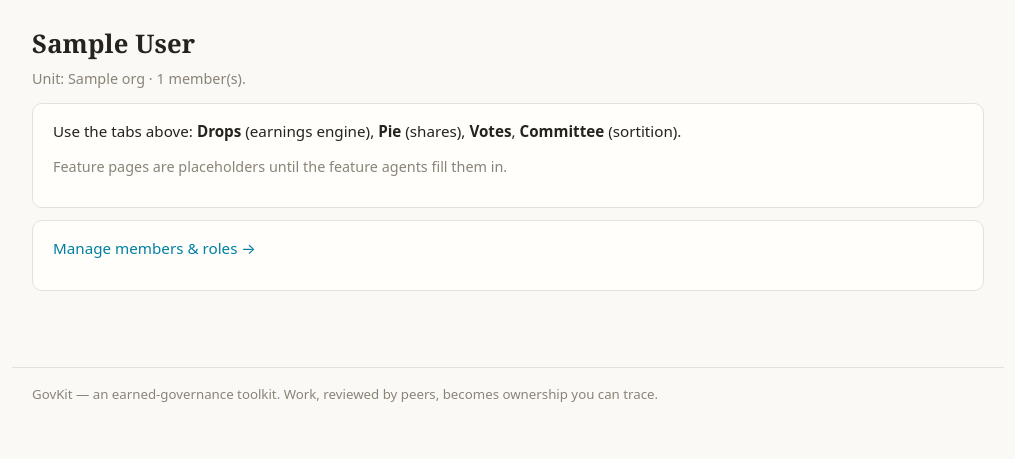
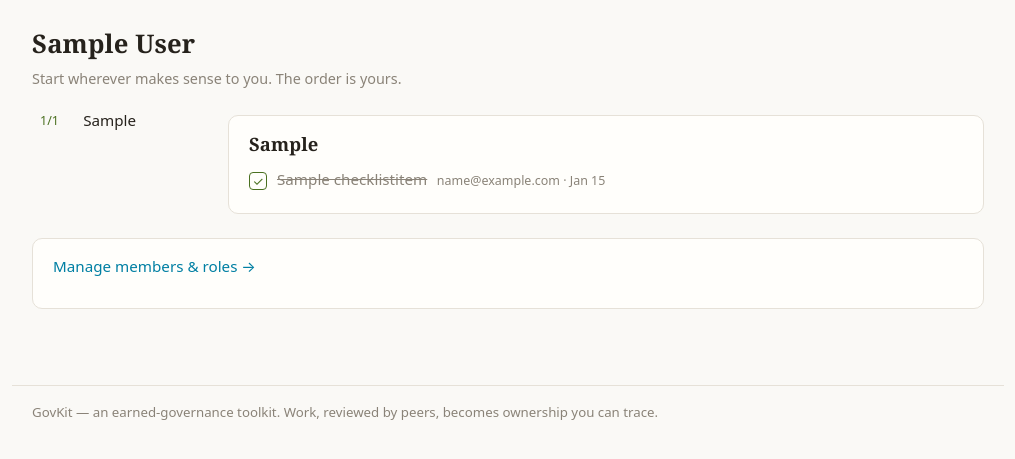
Before and after one commit to Cooperation-org/govkit, a Django app: a page that uses templates/orgs/dashboard.html in a window 1280 px wide. Shown: the part 52-511 px from the top of the page, without its empty margins (132-1147 px from the left). Run offline with Django 5.2, Linux system fonts and the light colour scheme; a user stored in the database is signed in; tables that the repository leaves empty hold one stand-in row (values such as "Sample post"); parts of the project's set-up code (start-up, migrations or seed data) failed here and were passed over.

Commit message:
B1+B2: founder accept creates venture org + any-order genesis checklist; venture fields on invites; onboarding down to two questions
- Invite gains venture_name/venture_url (mint UI + S2S GET payload; payload also
  now returns committed_claim_id/statement_as_published/video_url — fixes the
  null-after-commit gap flagged on the board)
- Founder-audience accept: venture Org auto-created (unit 'slices', founder admin,
  default valuation config), seeded with the five-module genesis checklist
  (exist / who's it for / build / money / receipts), lands founder on it
- Venture dashboard: choose-your-own-adventure side index + checkboxes, any order
  (content placeholder pending Golda's curriculum-arc review)
- Onboarding: name + starting point are the only questions; slug auto-derived,
  everything else defaulted and folded
- 216 tests green

```diff
--- a/apps/orgs/api.py
+++ b/apps/orgs/api.py
@@ -169,11 +169,16 @@
         "email": invite.email,
         "link": invite.link,
         "image_url": invite.image_url,
+        "venture_name": invite.venture_name,
+        "venture_url": invite.venture_url,
         "role": invite.role,
         "audience": invite.audience,
         "drafted_statement": invite.drafted_statement,
         "drafted_social_post": invite.drafted_social_post,
         "status": invite.status,
+        "committed_claim_id": invite.committed_claim_id,
+        "statement_as_published": invite.statement_as_published,
+        "video_url": invite.video_url,
         "expires_at": invite.expires_at.isoformat(),
         "accept_url": request.build_absolute_uri(
             reverse("orgs:accept_invite", kwargs={"code": invite.code})
--- a/apps/orgs/models.py
+++ b/apps/orgs/models.py
@@ -208,6 +208,11 @@
     link = models.URLField(blank=True, help_text="Their LinkedIn or website.")
     image_url = models.URLField(blank=True)
 
+    # The founder's venture (founder-audience invites): names the thing they are
+    # launching, so the doorway can center THEIR venture on cards and pages.
+    venture_name = models.CharField(max_length=255, blank=True)
+    venture_url = models.URLField(blank=True)
+
     # The inviter's authored drafts (never generated); invitee edits before commit.
     drafted_statement = models.TextField(blank=True)
     drafted_social_post = models.TextField(blank=True)
@@ -275,6 +280,34 @@
         self.save(update_fields=["status"])
 
 
+class ChecklistItem(models.Model):
+    """
+    One item of a venture org's genesis checklist (the any-order onboarding path).
+    Grouped into modules by apps.orgs.genesis; done is a timestamp + who, so the
+    checklist doubles as a plain record of what happened when.
+    """
+
+    org = models.ForeignKey(Org, on_delete=models.CASCADE, related_name="checklist_items")
+    module = models.CharField(max_length=32)
+    title = models.CharField(max_length=255)
+    order = models.PositiveIntegerField(default=0)
+    done_at = models.DateTimeField(null=True, blank=True)
+    done_by = models.ForeignKey(
+        settings.AUTH_USER_MODEL,
+        null=True,
+        blank=True,
+        on_delete=models.SET_NULL,
+        related_name="checklist_items_done",
+    )
+
+    class Meta:
+        ordering = ["order", "id"]
+
+    def __str__(self):
+        state = "done" if self.done_at else "open"
+        return f"ChecklistItem({self.org.slug}/{self.module}: {self.title[:40]}, {state})"
+
+
 class OpeningBalance(models.Model):
     """Imported pre-existing equity for a member (the historical-import target)."""
 
--- a/apps/orgs/urls.py
+++ b/apps/orgs/urls.py
@@ -20,6 +20,11 @@
     path("invites/<str:code>/accept/", views.accept_invite, name="accept_invite"),
     # Org-scoped (org_slug kwarg → middleware sets request.org / request.membership).
     path("o/<slug:org_slug>/", views.dashboard, name="dashboard"),
+    path(
+        "o/<slug:org_slug>/checklist/<int:item_id>/toggle/",
+        views.checklist_toggle,
+        name="checklist_toggle",
+    ),
     path("o/<slug:org_slug>/members/", views.members, name="members"),
     path("o/<slug:org_slug>/members/invite/", views.invite_create, name="invite_create"),
     path("o/<slug:org_slug>/members/rate/", views.org_rate, name="org_rate"),
--- a/apps/orgs/views.py
+++ b/apps/orgs/views.py
@@ -13,18 +13,21 @@
 from django.contrib import messages
 from django.contrib.auth.decorators import login_required
 from django.core.exceptions import PermissionDenied
+from django.http import Http404
 from django.shortcuts import redirect, render
 from django.urls import reverse
+from django.utils import timezone
 from django.views.decorators.http import require_POST
 
 from .forms import InviteForm, MemberUpdateForm, OnboardingForm, OrgRateForm
+from .genesis import modules_for
 from .invites import (
     SESSION_KEY,
     InviteError,
     accept_invite_for_user,
     get_invite_for_accept,
 )
-from .models import Invite, Membership, MembershipRole, Org
+from .models import ChecklistItem, Invite, Membership, MembershipRole, Org
 
 
 def landing(request):
@@ -41,11 +44,39 @@
 
 @login_required
 def dashboard(request, org_slug):
-    """Org home. request.org / request.membership set by OrgContextMiddleware."""
+    """
+    Org home. Venture orgs get the module checklist (side index, any order); orgs
+    without one get the plain home. request.org / request.membership set by
+    OrgContextMiddleware.
+    """
     return render(
         request,
         "orgs/dashboard.html",
-        {"member_count": Membership.objects.filter(org=request.org).count()},
+        {
+            "member_count": Membership.objects.filter(org=request.org).count(),
+            "modules": modules_for(request.org),
+        },
+    )
+
+
+@login_required
+@require_POST
+def checklist_toggle(request, org_slug, item_id):
+    """Check/uncheck a genesis item. Any member; records who and when."""
+    if request.membership is None and not request.user.is_superuser:
+        raise PermissionDenied("Only members may work the checklist.")
+    item = ChecklistItem.objects.filter(org=request.org, id=item_id).first()
+    if item is None:
+        raise Http404("No such checklist item.")
+    if item.done_at:
+        item.done_at = None
+        item.done_by = None
+    else:
+        item.done_at = timezone.now()
+        item.done_by = request.user
+    item.save(update_fields=["done_at", "done_by"])
+    return redirect(
+        f"{reverse('orgs:dashboard', kwargs={'org_slug': request.org.slug})}#module-{item.module}"
     )
 
 
@@ -125,6 +156,8 @@
         email=data.get("email", ""),
         link=data.get("link", ""),
         image_url=data.get("image_url", ""),
+        venture_name=data.get("venture_name", ""),
+        venture_url=data.get("venture_url", ""),
         drafted_statement=data.get("drafted_statement", ""),
         drafted_social_post=data.get("drafted_social_post", ""),
         created_by=request.user,
@@ -213,10 +246,16 @@
 
     if request.user.is_authenticated:
         try:
-            membership = accept_invite_for_user(invite, request.user)
+            membership, venture_org = accept_invite_for_user(invite, request.user)
         except InviteError as exc:
             messages.error(request, str(exc))
             return redirect("orgs:landing")
+        if venture_org is not None:
+            messages.success(
+                request,
+                f"{venture_org.display_name} is set up. Start anywhere on the checklist.",
+            )
+            return redirect("orgs:dashboard", org_slug=venture_org.slug)
         messages.success(request, f"You have joined {membership.org.display_name}.")
         return redirect("orgs:dashboard", org_slug=membership.org.slug)
 
--- a/static/govkit.css
+++ b/static/govkit.css
@@ -440,6 +440,63 @@
 .gk-rowbar-track { background: var(--gk-neutral-soft); border-radius: 3px; width: 8rem; max-width: 40vw; }
 .gk-rowbar { height: 0.45rem; border-radius: 3px; min-width: 1px; background: var(--gk-cat, var(--gk-accent)); }
 
+/* ---- genesis checklist (choose-your-own-adventure, any order) ------------ */
+
+.gk-cyoa { display: flex; gap: 1.25rem; align-items: flex-start; }
+.gk-cyoa-index {
+  position: sticky;
+  top: 1rem;
+  flex: 0 0 11rem;
+}
+.gk-cyoa-index ul { list-style: none; margin: 0; padding: 0; }
+.gk-cyoa-index li a {
+  display: flex;
+  align-items: center;
+  gap: 0.5rem;
+  padding: 0.4rem 0.5rem;
+  border-radius: 4px;
+  color: var(--gk-ink);
+  text-decoration: none;
+}
+.gk-cyoa-index li a:hover { background: var(--gk-neutral-soft); }
+.gk-cyoa-count {
+  font-size: 0.78rem;
+  color: var(--gk-muted);
+  min-width: 2.2rem;
+  font-variant-numeric: tabular-nums;
+}
+.gk-cyoa-alldone { color: var(--gk-ok); }
+.gk-cyoa-modules { flex: 1; min-width: 0; }
+.gk-cyoa-items { list-style: none; margin: 0; padding: 0; }
+.gk-cyoa-items li {
+  display: flex;
+  align-items: baseline;
+  gap: 0.6rem;
+  padding: 0.35rem 0;
+}
+.gk-cyoa-items form { display: inline; }
+.gk-checkbox {
+  width: 1.15rem;
+  height: 1.15rem;
+  padding: 0;
+  line-height: 1;
+  font-size: 0.8rem;
+  border: 1px solid var(--gk-muted);
+  border-radius: 4px;
+  background: var(--gk-surface);
+  color: var(--gk-ok);
+  cursor: pointer;
+  vertical-align: middle;
+}
+.gk-checkbox.is-done { border-color: var(--gk-ok); }
+.gk-done-title { color: var(--gk-muted); text-decoration: line-through; }
+.gk-done-meta { font-size: 0.78rem; }
+@media (max-width: 640px) {
+  .gk-cyoa { flex-direction: column; }
+  .gk-cyoa-index { position: static; flex: none; width: 100%; }
+  .gk-cyoa-index ul { display: flex; flex-wrap: wrap; gap: 0.25rem; }
+}
+
 /* ---- provenance (8 · PROVENANCE IS A BRANCH) ----------------------------- */
 
 details.gk-trace { margin: 0.25rem 0; }
--- a/templates/orgs/dashboard.html
+++ b/templates/orgs/dashboard.html
@@ -2,12 +2,57 @@
 {% block title %}{{ current_org.display_name }} — GovKit{% endblock %}
 {% block content %}
   <h1>{{ current_org.display_name }}</h1>
-  <p class="gk-placeholder">Unit: {{ current_org.unit_name }} &middot; {{ member_count }} member(s).</p>
-  <div class="gk-card">
-    <p>Use the tabs above: <strong>Drops</strong> (earnings engine), <strong>Pie</strong>
-      (shares), <strong>Votes</strong>, <strong>Committee</strong> (sortition).</p>
-    <p class="gk-placeholder">Feature pages are placeholders until the feature agents fill them in.</p>
-  </div>
+
+  {% if modules %}
+    {# Choose-your-own-adventure: side index + checkboxes, start anywhere. #}
+    <p class="gk-muted">Start wherever makes sense to you. The order is yours.</p>
+    <div class="gk-cyoa">
+      <nav class="gk-cyoa-index" aria-label="Modules">
+        <ul>
+          {% for m in modules %}
+            <li>
+              <a href="#module-{{ m.key }}">
+                <span class="gk-cyoa-count {% if m.done == m.total %}gk-cyoa-alldone{% endif %}">{{ m.done }}/{{ m.total }}</span>
+                {{ m.label }}
+              </a>
+            </li>
+          {% endfor %}
+        </ul>
+      </nav>
+      <div class="gk-cyoa-modules">
+        {% for m in modules %}
+          <section class="gk-card" id="module-{{ m.key }}">
+            <h2>{{ m.label }}</h2>
+            <ul class="gk-cyoa-items">
+              {% for item in m.items %}
+                <li>
+                  <form method="post"
+                        action="{% url 'orgs:checklist_toggle' org_slug=current_org.slug item_id=item.id %}">
+                    {% csrf_token %}
+                    <button type="submit" class="gk-checkbox {% if item.done_at %}is-done{% endif %}"
+                            aria-pressed="{% if item.done_at %}true{% else %}false{% endif %}"
+                            aria-label="{% if item.done_at %}Uncheck{% else %}Check{% endif %}: {{ item.title }}">
+                      {% if item.done_at %}&#10003;{% endif %}
+                    </button>
+                  </form>
+                  <span class="{% if item.done_at %}gk-done-title{% endif %}">{{ item.title }}</span>
+                  {% if item.done_at %}
+                    <span class="gk-muted gk-done-meta">{{ item.done_by.email|default:"" }} · {{ item.done_at|date:"M j" }}</span>
+                  {% endif %}
+                </li>
+              {% endfor %}
+            </ul>
+          </section>
+        {% endfor %}
+      </div>
+    </div>
+  {% else %}
+    <p class="gk-placeholder">Unit: {{ current_org.unit_name }} &middot; {{ member_count }} member(s).</p>
+    <div class="gk-card">
+      <p>Use the tabs above: <strong>Drops</strong> (earnings engine), <strong>Pie</strong>
+        (shares), <strong>Votes</strong>, <strong>Committee</strong> (sortition).</p>
+    </div>
+  {% endif %}
 
   {% if request.membership and request.membership.role == 'admin' or request.user.is_superuser %}
     <div class="gk-card">
--- a/templates/orgs/members.html
+++ b/templates/orgs/members.html
@@ -55,6 +55,9 @@
       {{ invite_form.link.label_tag }} {{ invite_form.link }}
       <small>{{ invite_form.link.help_text }}</small>
       {{ invite_form.image_url.label_tag }} {{ invite_form.image_url }}
+      {{ invite_form.venture_name.label_tag }} {{ invite_form.venture_name }}
+      <small>{{ invite_form.venture_name.help_text }}</small>
+      {{ invite_form.venture_url.label_tag }} {{ invite_form.venture_url }}
       {{ invite_form.audience.label_tag }} {{ invite_form.audience }}
       {{ invite_form.role.label_tag }} {{ invite_form.role }}
       {{ invite_form.drafted_statement.label_tag }} {{ invite_form.drafted_statement }}
```
Also changed, not shown: apps/orgs/forms.py (+48 -18 lines), apps/orgs/genesis.py (added, +100 -0 lines), apps/orgs/invites.py (+52 -7 lines), templates/orgs/onboarding.html (+12 -27 lines), tests/test_genesis.py (added, +191 -0 lines), apps/orgs/migrations/0003_invite_venture_name_invite_venture_url.py (added), apps/orgs/migrations/0004_checklistitem.py (added).
